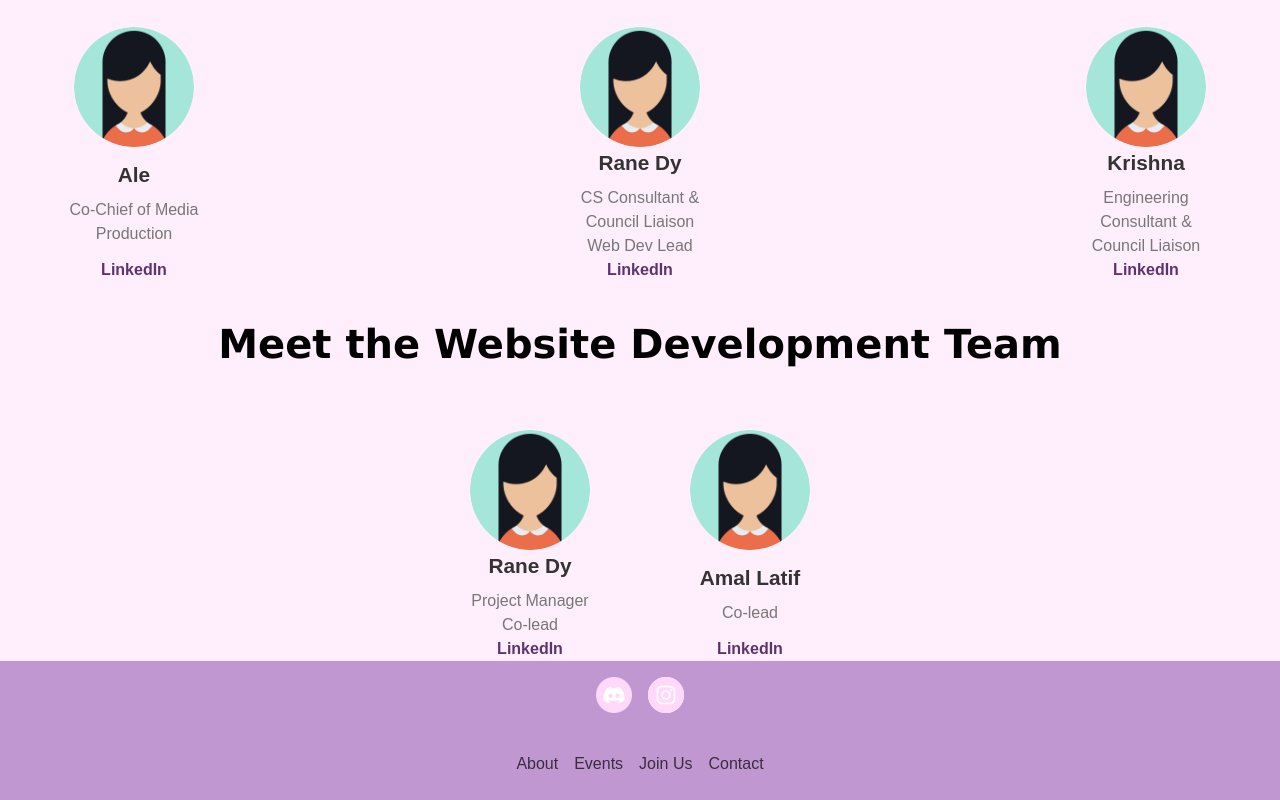
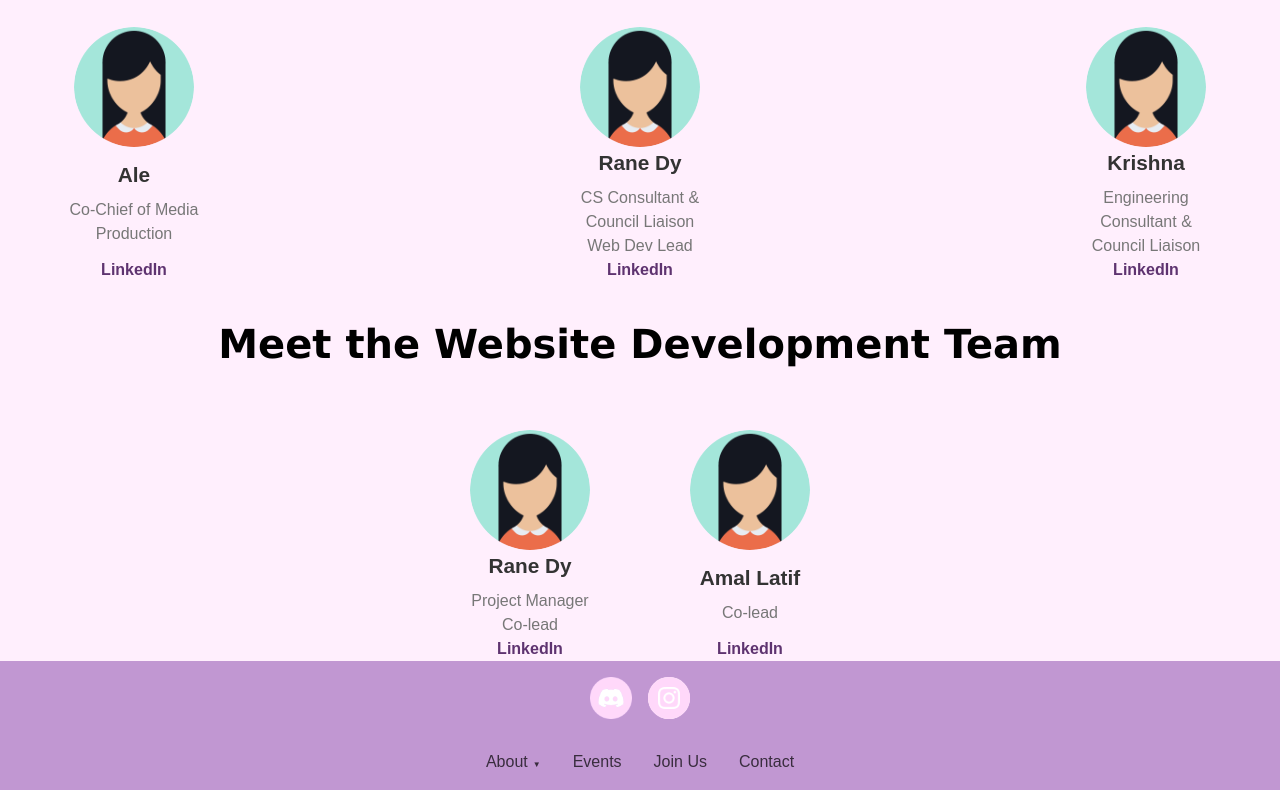
Before and after one commit to llamadrama000/Web-Dev_WomenInTech, a React (Vite) app in the folder WIT-website/: page /team in a window 1280 px wide. Shown: the part 1405-2205 px from the top of the page. Built offline with nearby package versions, Linux system fonts and the light colour scheme.

Commit message:
Added dropdown for about in the footer.

```diff
--- a/WIT-website/src/components/Footer/Footer.css
+++ b/WIT-website/src/components/Footer/Footer.css
@@ -36,19 +36,74 @@ html, body, #root {
 .footer-nav {
   display: flex;
   justify-content: center;
+  gap: 2rem; /* Increased gap between navigation elements */
+  align-items: center;
 }
 
 .footer-link {
   color: black;
-  margin: 8px;
   text-decoration: none;
   font-size: 1rem;
   opacity: 0.7;
-  transition: background-color 0.5s ease;
+  transition: opacity 0.3s ease;
 }
 
 .footer-link:hover {
   opacity: 1;
+}
+
+/* Dropdown styles */
+.dropdown-container {
+  position: relative;
+  cursor: pointer;
+}
+
+.dropdown-container .footer-link::after {
+  content: "▼";
+  display: inline-block;
+  margin-left: 5px;
+  font-size: 0.5em;
+  transition: transform 0.3s ease;
+}
+
+.dropdown-container:hover .footer-link::after {
+  transform: rotate(180deg);
+}
+
+.dropdown-menu {
+  position: absolute;
+  bottom: 100%;
+  left: 50%;
+  transform: translateX(-50%);
+  background-color: #fff;
+  border-radius: 8px;
+  padding: 0.5rem;
+  box-shadow: 0 2px 10px rgba(0, 0, 0, 0.1);
+  display: flex;
+  flex-direction: column;
+  gap: 0.5rem;
+  visibility: hidden;
+  opacity: 0;
+  transition: visibility 0s, opacity 0.3s ease;
+  min-width: 150px;
+  margin-bottom: 0.5rem;
+}
+
+.dropdown-container:hover .dropdown-menu {
+  visibility: visible;
+  opacity: 1;
+}
+
+.dropdown-item {
+  color: black;
+  text-decoration: none;
+  padding: 0.5rem;
+  transition: background-color 0.3s ease;
+  border-radius: 4px;
+}
+
+.dropdown-item:hover {
+  background-color: #f0f0f0;
 }
 
 /* Social media icons styling */
@@ -59,8 +114,8 @@ html, body, #root {
 }
 
 .social-icon {
-  width: 36px;
-  height: 36px;
+  width: 42px;
+  height: 42px;
   transition: transform 0.3s ease;
 }
 
@@ -79,10 +134,18 @@ html, body, #root {
 
   .footer-nav {
     margin-top: 0.5rem;
+    gap: 1.5rem; /* Slightly reduced gap for mobile */
   }
 
   .social-links {
     margin-bottom: 0.5rem;
+  }
+
+  .dropdown-menu {
+    position: absolute;
+    bottom: 100%;
+    left: 50%;
+    transform: translateX(-50%);
   }
 }
 
@@ -91,6 +154,10 @@ html, body, #root {
     font-size: 0.9rem;
   }
 
+  .footer-nav {
+    gap: 1rem; /* Further reduced gap for smaller screens */
+  }
+
   .social-icon {
     width: 32px;
     height: 32px;
--- a/WIT-website/src/components/Footer/Footer.jsx
+++ b/WIT-website/src/components/Footer/Footer.jsx
@@ -24,7 +24,13 @@ const Footer = () => {
           </a>
         </div>
         <div className="footer-nav">
-          <Link to="/about" className="footer-link">About</Link>
+          <div className="dropdown-container">
+            <span className="footer-link">About</span>
+            <div className="dropdown-menu">
+              <Link to="/about" className="dropdown-item">About Us</Link>
+              <Link to="/team" className="dropdown-item">Meet Our Team</Link>
+            </div>
+          </div>
           <Link to="/events" className="footer-link">Events</Link>
           <Link to="/join-us" className="footer-link">Join Us</Link>
           <Link to="/contact" className="footer-link">Contact</Link>
```
